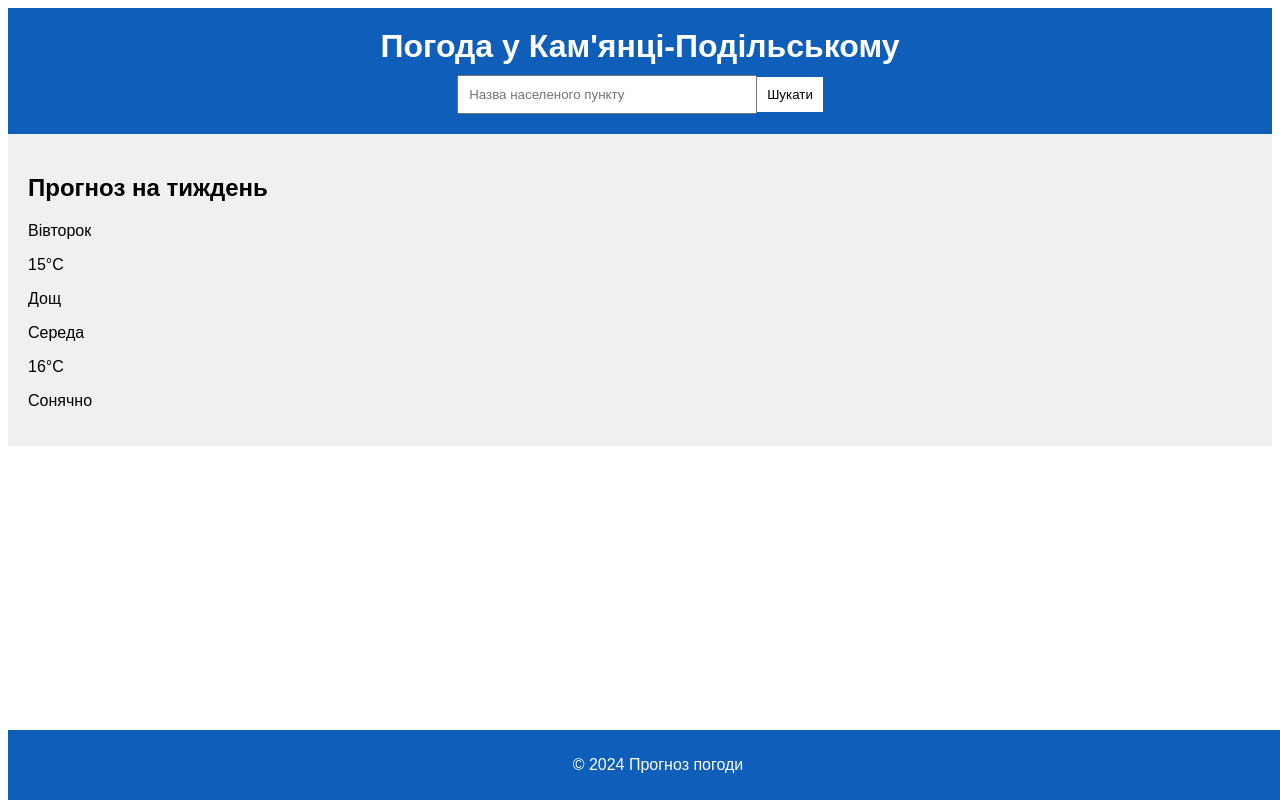
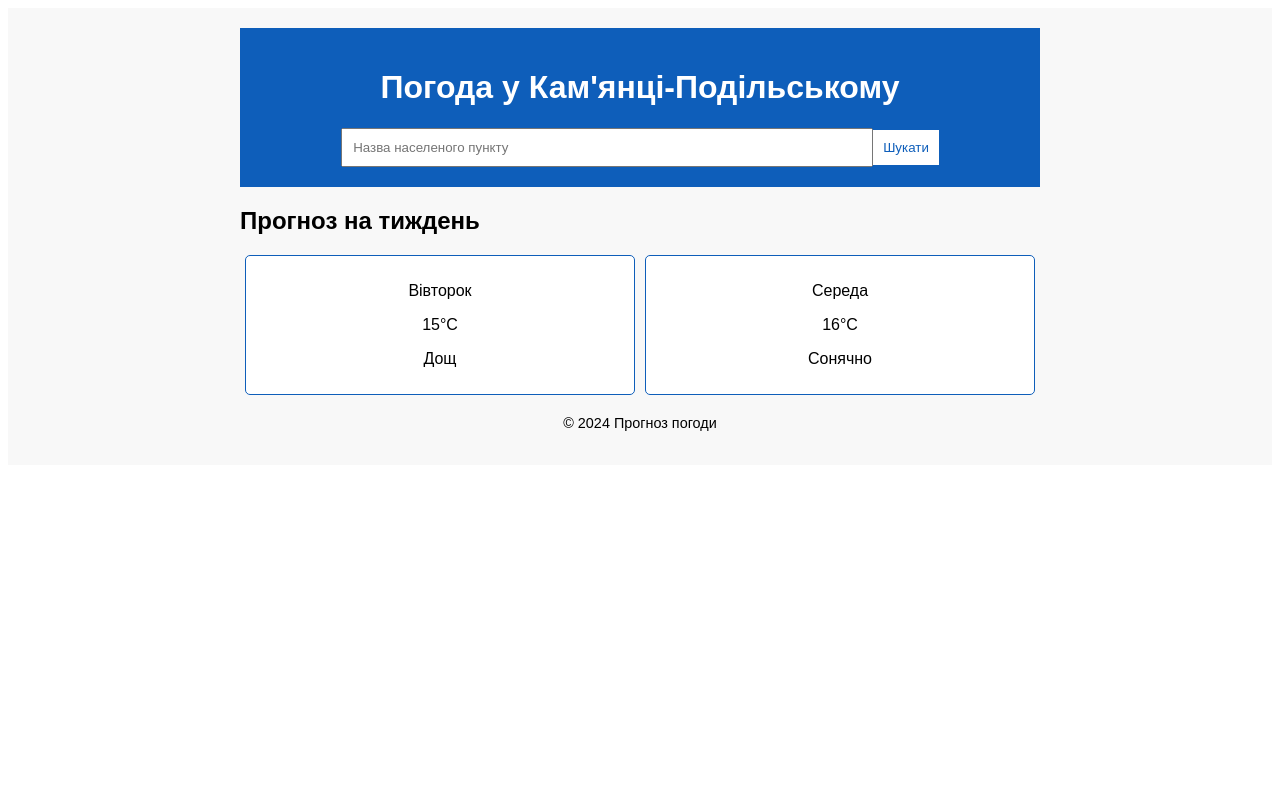
Before and after one commit to IT-Kamianets/weathersense, an Angular app: page / in a window 1280 px wide. Built offline with nearby package versions, Linux system fonts and the light colour scheme.

Commit message:
Update2 app.component.scss

```diff
--- a/src/app/app.component.scss
+++ b/src/app/app.component.scss
@@ -1,54 +1,63 @@
+$primary-color: #0e5eba;
+$secondary-color: #f8f8f8;
+
 body {
     font-family: Arial, sans-serif;
     margin: 0;
-    padding: 0;
-    background-color: #f0f0f0;
+    background-color: $secondary-color;
 }
 
+.container {
+    max-width: 800px;
+    margin: 0 auto;
+    padding: 20px;
+
     header {
-    background-color: #0e5eba;
+        text-align: center;
+        background-color: $primary-color;
         color: white;
         padding: 20px;
-    text-align: center;
-}
 
-h1 {
-    margin: 0;
-}
-
-form {
+        .search-form {
             margin-top: 10px;
-}
 
             input[type="search"] {
                 padding: 10px;
-    width: 300px;
+                width: 70%;
             }
 
             button {
                 padding: 10px;
-    background-color: #fff;
+                background-color: white;
+                color: $primary-color;
                 border: none;
                 cursor: pointer;
             }
+        }
+    }
 
     main {
-    padding: 20px;
+        margin: 20px 0;
+
+        .forecast {
+            display: flex;
+            justify-content: space-between;
+
+            .day {
+                background-color: white;
+                border: 1px solid $primary-color;
+                border-radius: 5px;
+                padding: 10px;
+                text-align: center;
+                flex: 1;
+                margin: 0 5px;
             }
-
-.current-weather, .weekly-forecast {
-    background-color: white;
-    margin: 20px 0;
-    padding: 20px;
-    border-radius: 8px;
+        }
     }
 
     footer {
         text-align: center;
-    padding: 10px;
-    background-color: #0e5eba;
-    color: white;
-    position: fixed;
-    width: 100%;
-    bottom: 0;
+        margin-top: 20px;
+        font-size: 0.9em;
     }
+}
```
Lines whose indentation alone changed are shown as unchanged.
